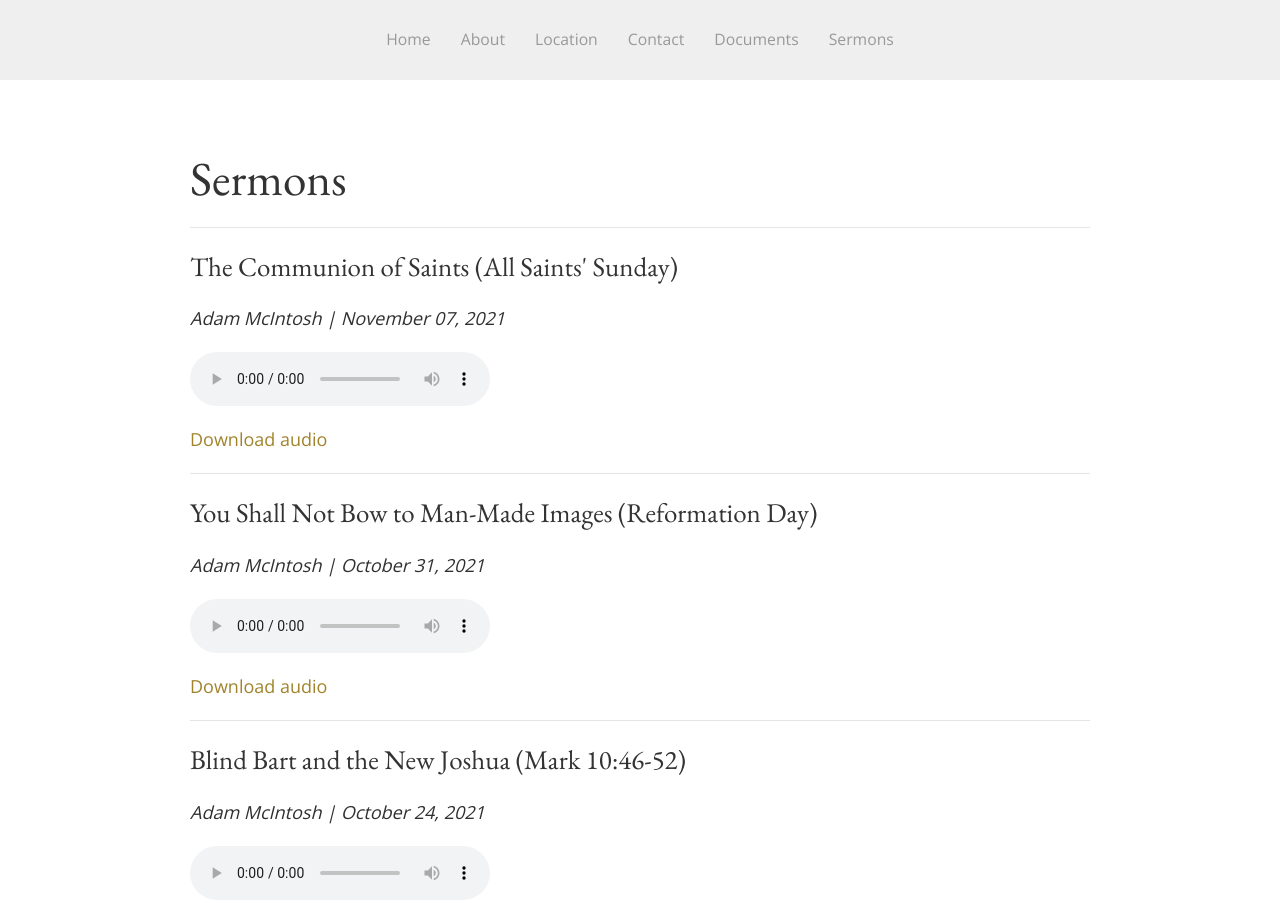
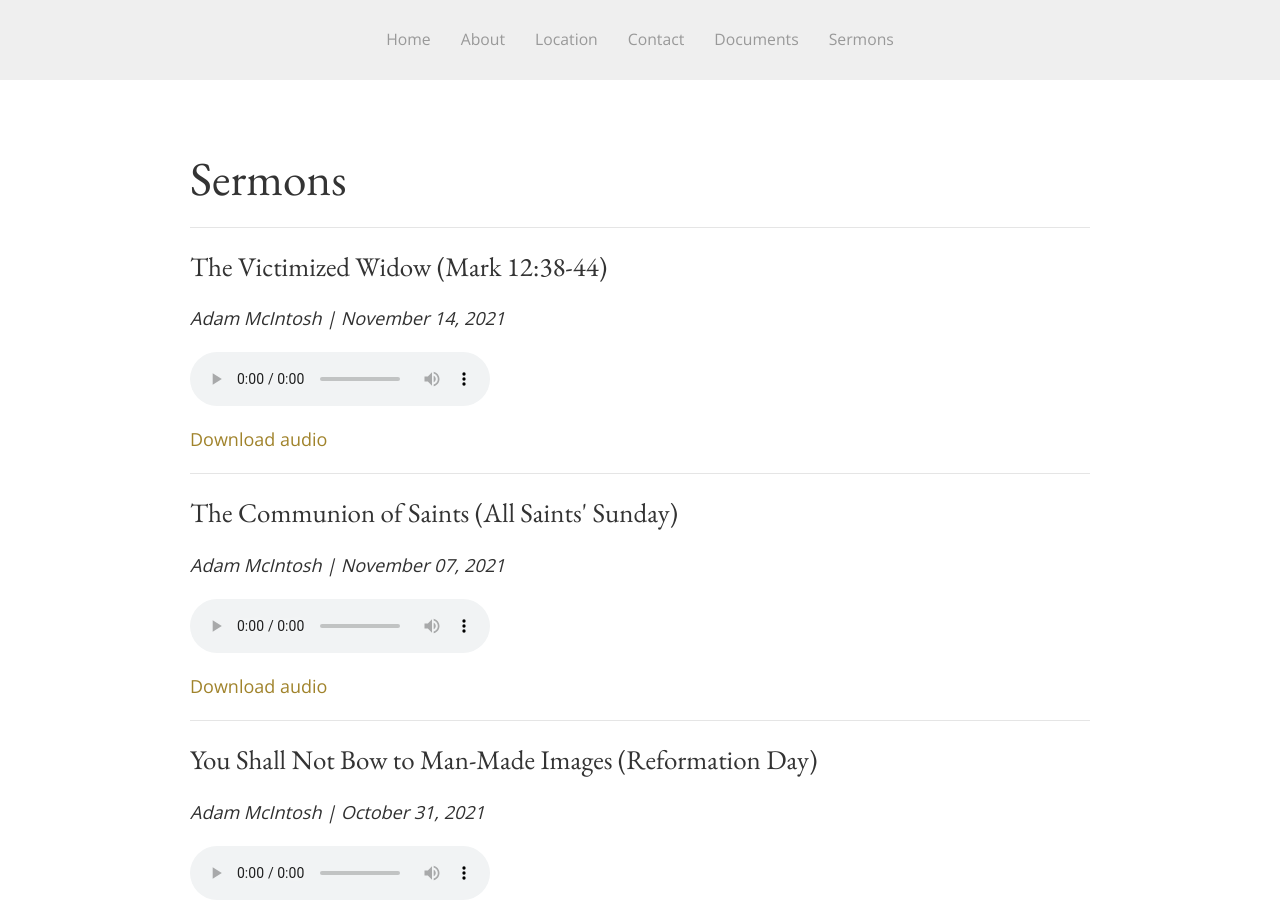
Before and after one commit to SaintDavidsChurch/website, a Jekyll site: the page built from sermons.html, in a window 1280 px wide and 900 px high. Built offline with Jekyll 4.4.1, drawn with Linux system fonts in a browser that asks for light colours.

Commit message:
Updated by InferCMS

```diff
--- a/_data/sermons.yml
+++ b/_data/sermons.yml
@@ -158,3 +158,7 @@
   date: '2021-11-07'
   preacher: Adam McIntosh
   audio_file: https://saintdavids.church/assets/sermons/2021/November/Adam-McIntosh_Nov7-2021_AllSaints.mp3
+- title: The Victimized Widow (Mark 12:38-44)
+  date: '2021-11-14'
+  preacher: Adam McIntosh
+  audio_file: https://saintdavids.church/assets/sermons/2021/November/Adam-McIntosh_Nov14-2021_Mark12.38-44.mp3
```
